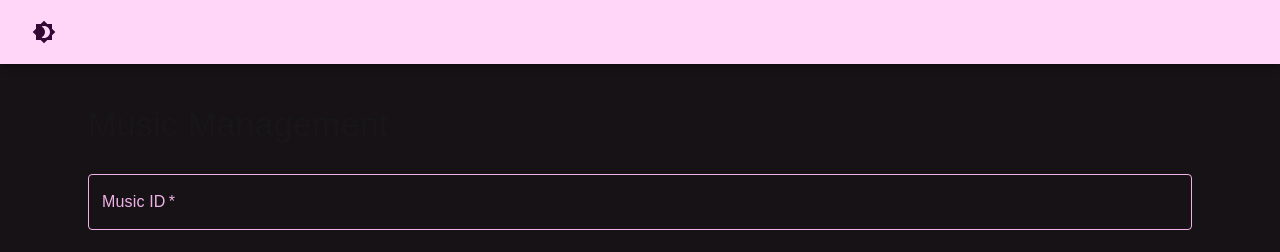
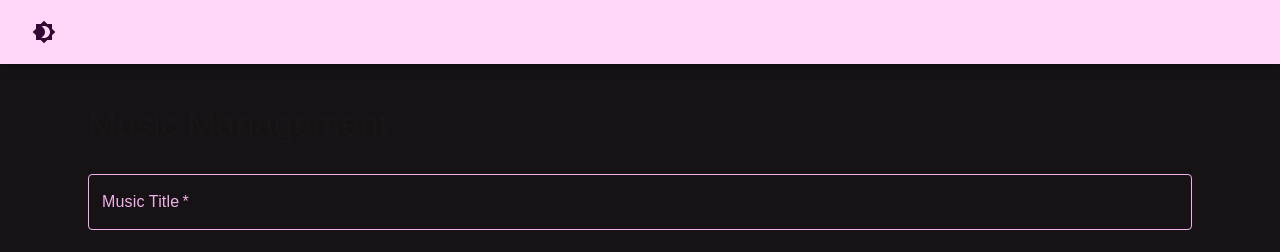
Before and after one commit to Misakaka10086/music-lib, a Next.js app: page /setting in a window 1280 px wide. Shown: the top 252 px of the page. Built offline with nearby package versions, Linux system fonts and the light colour scheme; no server answers; the database is empty; a web font is replaced by a local one.

Commit message:
Refactor MusicCRUD component: Added error handling to the music record submission process and removed the music ID field from the form. This update improves user experience by providing feedback on submission errors and streamlines the form for creating new music records.

```diff
--- a/app/components/setting/MusicCRUD.tsx
+++ b/app/components/setting/MusicCRUD.tsx
@@ -78,13 +78,18 @@ export default function MusicCRUD({}: MusicCRUDProps) {
 
   const handleSubmit = async (e: React.FormEvent) => {
     e.preventDefault();
-    if (isEditing) {
-      await updateMusicRecord(formData);
-    } else {
-      await createMusicRecord(formData);
+    try {
+      if (isEditing) {
+        await updateMusicRecord(formData);
+      } else {
+        const { music_id, ...newRecord } = formData;
+        await createMusicRecord(newRecord);
+      }
+      resetForm();
+      loadMusicRecords();
+    } catch (error) {
+      console.error("Error saving music record:", error);
     }
-    resetForm();
-    loadMusicRecords();
   };
 
   const handleEdit = async (musicId: string) => {
@@ -121,16 +126,6 @@ export default function MusicCRUD({}: MusicCRUDProps) {
 
       {/* Form Section */}
       <Box component="form" onSubmit={handleSubmit} sx={{ mb: 4 }}>
-        <TextField
-          label="Music ID"
-          name="music_id"
-          value={formData.music_id}
-          onChange={handleInputChange}
-          fullWidth
-          margin="normal"
-          required
-          disabled={isEditing}
-        />
         <TextField
           label="Music Title"
           name="music_title"
```
